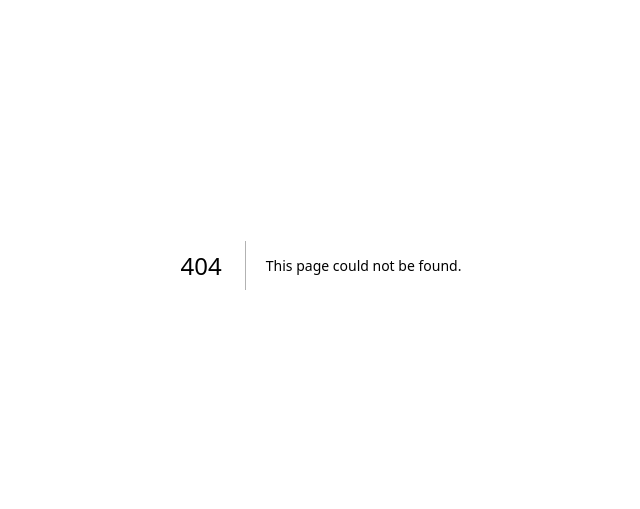
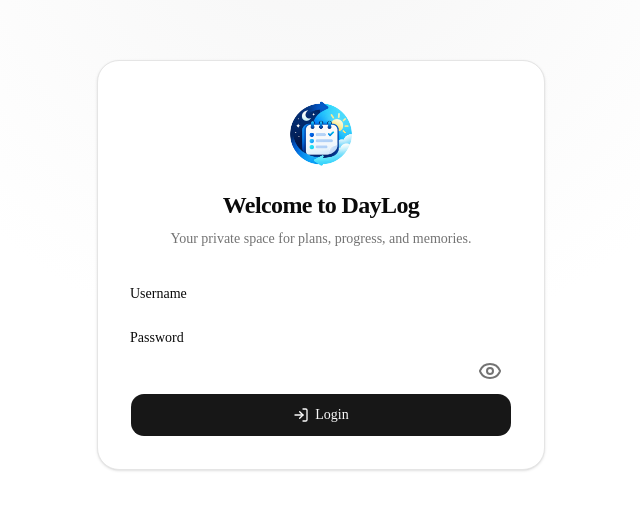
Before and after one commit to keke-keysha/Mini-Daylog, a Next.js app: page /login in a window 1280 px wide. Before the commit this address had no page. Shown: the part 135-644 px from the top of the page, without its empty margins (319-959 px from the left). Built offline with nearby package versions, Linux system fonts and the light colour scheme.

Commit message:
feat: implement personal authentication

```diff
--- /dev/null
+++ b/app/api/auth/[...nextauth]/route.ts
@@ -0,0 +1,7 @@
+import NextAuth from "next-auth";
+
+import { authOptions } from "@/lib/auth";
+
+const handler = NextAuth(authOptions);
+
+export { handler as GET, handler as POST };
--- a/app/layout.tsx
+++ b/app/layout.tsx
@@ -1,5 +1,6 @@
 import type { Metadata } from "next";
 import { Geist, Geist_Mono } from "next/font/google";
+import { Toaster } from "sonner";
 import "./globals.css";
 
 const geistSans = Geist({
@@ -13,8 +14,9 @@ const geistMono = Geist_Mono({
 });
 
 export const metadata: Metadata = {
-  title: "Create Next App",
-  description: "Generated by create next app",
+  title: { default: "DayLog", template: "%s · DayLog" },
+  description: "A private personal dashboard for everyday life.",
+  icons: { icon: "/logo.png" },
 };
 
 export default function RootLayout({ children }: LayoutProps<"/">) {
@@ -23,7 +25,10 @@ export default function RootLayout({ children }: LayoutProps<"/">) {
       lang="en"
       className={`${geistSans.variable} ${geistMono.variable} h-full antialiased`}
     >
-      <body className="min-h-full flex flex-col">{children}</body>
+      <body className="min-h-full flex flex-col">
+        {children}
+        <Toaster duration={1500} closeButton={false} richColors position="top-center" />
+      </body>
     </html>
   );
 }
--- /dev/null
+++ b/app/login/page.tsx
@@ -0,0 +1,21 @@
+import Image from "next/image";
+import { Suspense } from "react";
+
+import { LoginForm } from "@/components/auth/login-form";
+
+export default function LoginPage() {
+  return (
+    <main className="grid min-h-dvh place-items-center bg-[radial-gradient(circle_at_top,_var(--accent),_transparent_48%)] px-5 py-10">
+      <section className="w-full max-w-md rounded-3xl border bg-card p-6 shadow-sm sm:p-8">
+        <div className="mb-8 flex flex-col items-center text-center">
+          <Image src="/logo.png" alt="DayLog" width={88} height={88} className="mb-4 size-20 object-contain" priority />
+          <h1 className="text-2xl font-semibold tracking-tight">Welcome to DayLog</h1>
+          <p className="mt-2 text-sm text-muted-foreground">Your private space for plans, progress, and memories.</p>
+        </div>
+        <Suspense fallback={<div className="h-64 animate-pulse rounded-2xl bg-muted" />}>
+          <LoginForm />
+        </Suspense>
+      </section>
+    </main>
+  );
+}
--- /dev/null
+++ b/components/auth/login-form.tsx
@@ -0,0 +1,101 @@
+"use client";
+
+import { useState } from "react";
+import { Eye, EyeOff, LoaderCircle, LogIn } from "lucide-react";
+import { signIn } from "next-auth/react";
+import { useRouter, useSearchParams } from "next/navigation";
+import { toast } from "sonner";
+import { z } from "zod";
+
+import { Button } from "@/components/ui/button";
+
+const loginSchema = z.object({
+  username: z.string().trim().min(1, "Username is required"),
+  password: z.string().min(1, "Password is required"),
+});
+
+export function LoginForm() {
+  const router = useRouter();
+  const searchParams = useSearchParams();
+  const [showPassword, setShowPassword] = useState(false);
+  const [pending, setPending] = useState(false);
+  const [errors, setErrors] = useState<{ username?: string; password?: string }>({});
+
+  async function handleSubmit(event: React.FormEvent<HTMLFormElement>) {
+    event.preventDefault();
+    setPending(true);
+    setErrors({});
+    const formData = new FormData(event.currentTarget);
+    const parsed = loginSchema.safeParse({
+      username: formData.get("username"),
+      password: formData.get("password"),
+    });
+
+    if (!parsed.success) {
+      const fields = parsed.error.flatten().fieldErrors;
+      setErrors({ username: fields.username?.[0], password: fields.password?.[0] });
+      setPending(false);
+      return;
+    }
+
+    const result = await signIn("credentials", {
+      ...parsed.data,
+      redirect: false,
+    });
+
+    if (!result?.ok) {
+      toast.error("Invalid username or password");
+      setPending(false);
+      return;
+    }
+
+    toast.success("Login successful");
+    const callbackUrl = searchParams.get("callbackUrl");
+    router.replace(callbackUrl?.startsWith("/") ? callbackUrl : "/");
+    router.refresh();
+  }
+
+  return (
+    <form className="space-y-5" noValidate onSubmit={handleSubmit}>
+      <div className="space-y-2">
+        <label className="text-sm font-medium" htmlFor="username">Username</label>
+        <input
+          autoComplete="username"
+          className="field"
+          id="username"
+          name="username"
+          aria-invalid={Boolean(errors.username)}
+          aria-describedby={errors.username ? "username-error" : undefined}
+        />
+        {errors.username && <p className="field-error" id="username-error">{errors.username}</p>}
+      </div>
+      <div className="space-y-2">
+        <label className="text-sm font-medium" htmlFor="password">Password</label>
+        <div className="relative">
+          <input
+            autoComplete="current-password"
+            className="field pr-12"
+            id="password"
+            name="password"
+            type={showPassword ? "text" : "password"}
+            aria-invalid={Boolean(errors.password)}
+            aria-describedby={errors.password ? "password-error" : undefined}
+          />
+          <button
+            type="button"
+            className="absolute inset-y-0 right-0 grid min-h-11 w-11 place-items-center text-muted-foreground hover:text-foreground"
+            onClick={() => setShowPassword((value) => !value)}
+            aria-label={showPassword ? "Hide password" : "Show password"}
+          >
+            {showPassword ? <EyeOff /> : <Eye />}
+          </button>
+        </div>
+        {errors.password && <p className="field-error" id="password-error">{errors.password}</p>}
+      </div>
+      <Button className="h-11 w-full rounded-xl" disabled={pending} size="lg" type="submit">
+        {pending ? <LoaderCircle className="animate-spin" /> : <LogIn />}
+        {pending ? "Signing in..." : "Login"}
+      </Button>
+    </form>
+  );
+}
--- /dev/null
+++ b/lib/auth.ts
@@ -0,0 +1,60 @@
+import "server-only";
+
+import { timingSafeEqual } from "node:crypto";
+
+import type { NextAuthOptions } from "next-auth";
+import { getServerSession } from "next-auth";
+import CredentialsProvider from "next-auth/providers/credentials";
+
+import { getEnv } from "@/lib/env";
+
+function safeEqual(left: string, right: string): boolean {
+  const leftBuffer = Buffer.from(left);
+  const rightBuffer = Buffer.from(right);
+  if (leftBuffer.length !== rightBuffer.length) return false;
+  return timingSafeEqual(leftBuffer, rightBuffer);
+}
+
+export const authOptions: NextAuthOptions = {
+  secret: process.env.AUTH_SECRET,
+  session: { strategy: "jwt" },
+  pages: { signIn: "/login" },
+  providers: [
+    CredentialsProvider({
+      name: "DayLog credentials",
+      credentials: {
+        username: { label: "Username", type: "text" },
+        password: { label: "Password", type: "password" },
+      },
+      async authorize(credentials) {
+        if (!credentials?.username || !credentials.password) return null;
+        const env = getEnv();
+        const usernameMatches = safeEqual(credentials.username, env.PERSONAL_USERNAME);
+        const passwordMatches = safeEqual(credentials.password, env.PERSONAL_PASSWORD);
+        if (!usernameMatches || !passwordMatches) return null;
+
+        return { id: "personal-user", name: env.PERSONAL_USERNAME };
+      },
+    }),
+  ],
+  callbacks: {
+    async jwt({ token, user }) {
+      if (user) token.userId = user.id;
+      return token;
+    },
+    async session({ session, token }) {
+      if (session.user) session.user.id = String(token.userId ?? token.sub ?? "personal-user");
+      return session;
+    },
+  },
+};
+
+export function auth() {
+  return getServerSession(authOptions);
+}
+
+export async function requireSession() {
+  const session = await auth();
+  if (!session?.user) throw new Error("Unauthorized");
+  return session;
+}
--- /dev/null
+++ b/proxy.ts
@@ -0,0 +1,25 @@
+import { getToken } from "next-auth/jwt";
+import { NextResponse, type NextRequest } from "next/server";
+
+export async function proxy(request: NextRequest) {
+  const { pathname, search } = request.nextUrl;
+  const isLogin = pathname === "/login";
+  const isAuthEndpoint = pathname.startsWith("/api/auth");
+
+  if (isAuthEndpoint) return NextResponse.next();
+
+  const token = await getToken({ req: request, secret: process.env.AUTH_SECRET });
+
+  if (isLogin && token) return NextResponse.redirect(new URL("/", request.url));
+  if (!isLogin && !token) {
+    const loginUrl = new URL("/login", request.url);
+    loginUrl.searchParams.set("callbackUrl", `${pathname}${search}`);
+    return NextResponse.redirect(loginUrl);
+  }
+
+  return NextResponse.next();
+}
+
+export const config = {
+  matcher: ["/((?!_next/static|_next/image|favicon.ico|logo.png).*)"],
+};
--- /dev/null
+++ b/types/next-auth.d.ts
@@ -0,0 +1,10 @@
+import "next-auth";
+
+declare module "next-auth" {
+  interface Session {
+    user: {
+      id: string;
+      name?: string | null;
+    };
+  }
+}
```
Also changed, not shown: public/logo.png (added).
